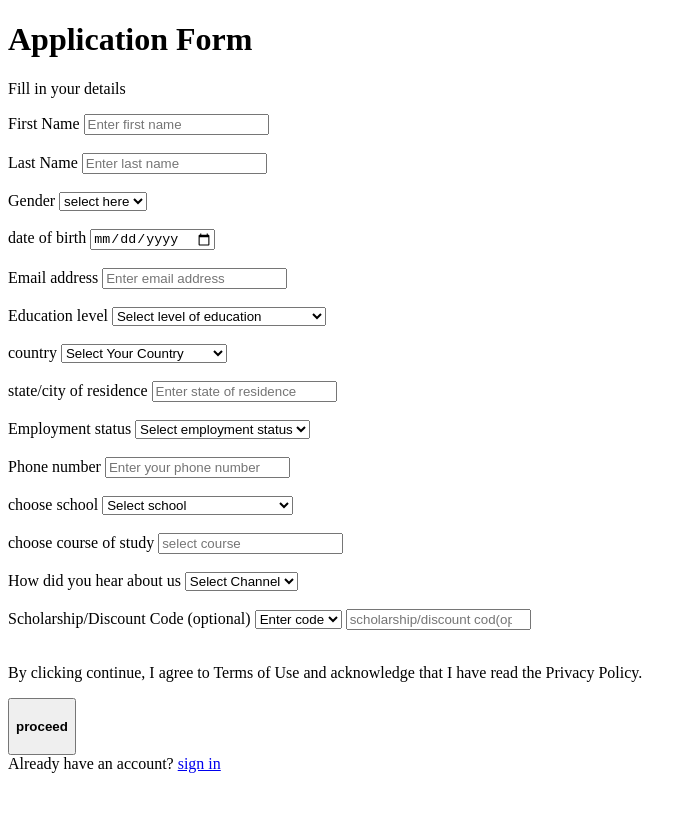
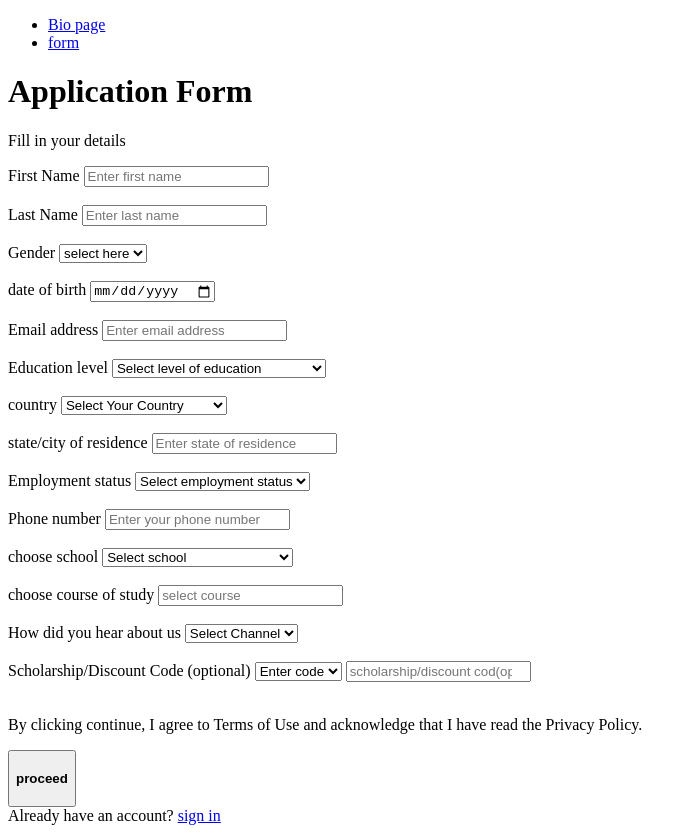
Before and after one commit to 001faaiz/altschool-assignment-01, a plain HTML site: page index.html in a window 1280 px wide. Shown: the whole page, without its empty margins (0-697 px from the left). Before the commit the page ends 800 px from the top, so only its background shows below. Drawn offline with Linux system fonts and the light colour scheme.

Commit message:
Update index.html
updated another commit, awesome

```diff
--- a/index.html
+++ b/index.html
@@ -6,6 +6,12 @@
     <title>Document</title>
   </head>
   <body>
+     <nav>
+    <ul>
+      <li><a href="index1.html">Bio page</a></li>
+      <li><a href="index.html">form</a></li>
+    </ul>
+    </nav>
     <!-- <style type="text/css">
       .lbl {
         text-align: right;
```
